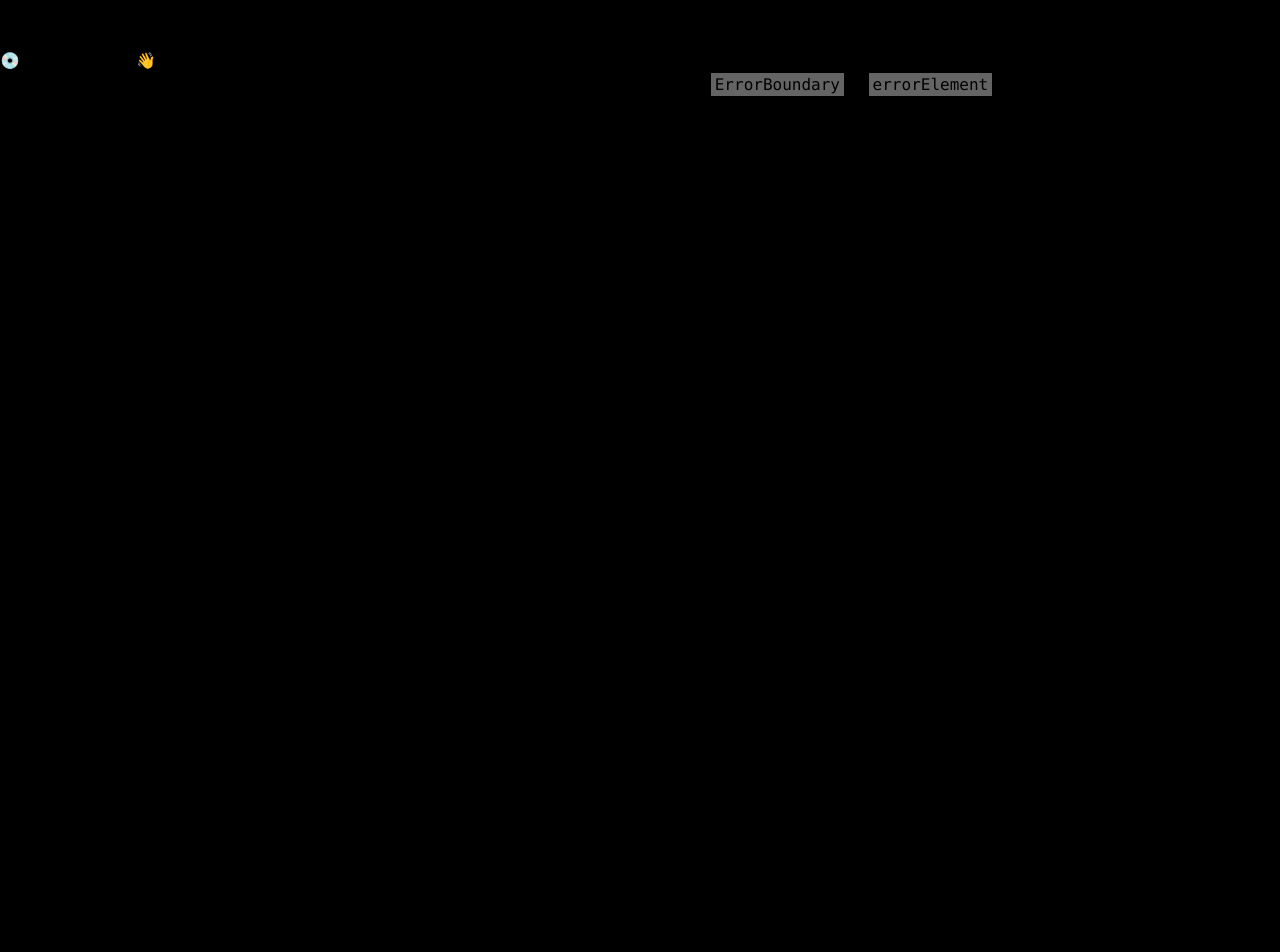
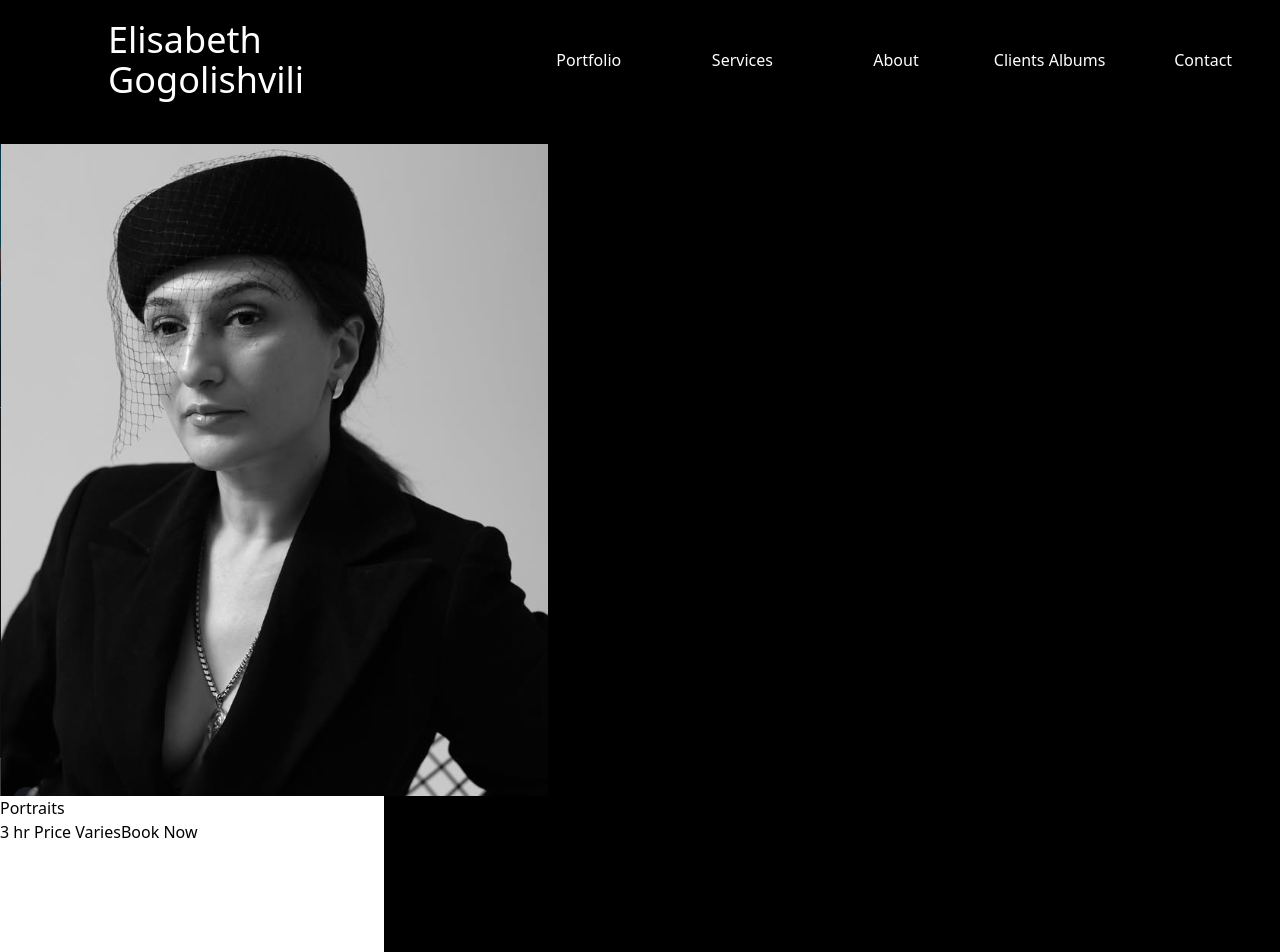
Before and after one commit to Machakhleli/Elisabeths, a React (Vite) app: page /services in a window 1280 px wide. Before the commit this address had no page. Shown: the top 952 px of the page. Before the commit the page ends 800 px from the top, so only its background shows below. Built offline with nearby package versions, Linux system fonts and the light colour scheme.

Commit message:
feat: created dropdown component with full functionality and fully routed. also created pages folder and Services component into this with routing. need to style this component

```diff
--- a/package.json
+++ b/package.json
@@ -21,6 +21,7 @@
     "@types/react": "^19.1.16",
     "@types/react-dom": "^19.1.9",
     "@vitejs/plugin-react": "^5.0.4",
+    "baseline-browser-mapping": "^2.9.8",
     "eslint": "^9.36.0",
     "eslint-plugin-react-hooks": "^5.2.0",
     "eslint-plugin-react-refresh": "^0.4.22",
--- a/src/App.jsx
+++ b/src/App.jsx
@@ -1,13 +1,25 @@
-import { useState } from "react";
+import { Routes, Route } from "react-router-dom";
 import Header from "./components/Header";
 import MainPage from "./components/Main-Page";
 import Footer from "./components/Footer";
+import Services from "./pages/Services";
 
 function App() {
   return (
     <>
       <Header />
-      <MainPage />
+      <Routes>
+        <Route path="/" element={<MainPage />} />
+        <Route path="/services" element={<Services />} />
+        <Route path="/about" element={<h2>About Page</h2>} />
+        <Route path="/cliens" element={<h2>Clients Albums Page</h2>} />
+        <Route path="/contact" element={<h2>Contact Page</h2>} />
+        {/* portfolio routes */}
+        <Route path="/portfolio/portrait" element={<h2>Portrait </h2>} />
+        <Route path="/portfolio/family" element={<h2>Family </h2>} />
+        <Route path="/portfolio/maternity" element={<h2>Maternity </h2>} />
+        <Route path="/portfolio/commercial" element={<h2>Commercial </h2>} />
+      </Routes>
       <Footer />
     </>
   );
--- /dev/null
+++ b/src/components/Dropdown.jsx
@@ -0,0 +1,29 @@
+import { Link } from "react-router-dom";
+
+const Dropdown = ({ title, links }) => {
+  return (
+    <li className="relative group text-white cursor-pointer hover:text-gray-300 transition duration-150">
+      <span>{title}</span>
+      <div
+        className="absolute top-full left-1/2 transform -translate-x-1/2 mt-2 w-48 bg-black
+                    text-white shadow-lg rounded-md opacity-0 group-hover:opacity-100
+                    group-hover:visible transition-opacity duration-300 z-100"
+      >
+        <ul className="py-2">
+          {links.map((link) => (
+            <li key={link.name}>
+              <Link
+                to={link.path}
+                className="block px-4 py-2 hover:text-gray-400 transition duration-150 text-center"
+              >
+                {link.name}
+              </Link>
+            </li>
+          ))}
+        </ul>
+      </div>
+    </li>
+  );
+};
+
+export default Dropdown;
--- a/src/components/Header.jsx
+++ b/src/components/Header.jsx
@@ -1,5 +1,12 @@
 import { Link } from "react-router-dom";
+import Dropdown from "./Dropdown";
 
+const portfolioLinks = [
+  { name: "Portrait", path: "/portfolio/portrait" },
+  { name: "Family", path: "/portfolio/family" },
+  { name: "Maternity", path: "/portfolio/maternity" },
+  { name: "Commercial", path: "/portfolio/commercial" },
+];
 export default function Header() {
   return (
     <header className="w-full h-[7.5rem] grid grid-cols-[1fr_2fr] place-items-end items-center ">
@@ -10,11 +17,19 @@ export default function Header() {
         <h1>Elisabeth Gogolishvili</h1>
       </Link>
       <ul className="w-3xl grid grid-cols-5 place-items-center items-center list-none text-white ">
-        <li>Portfolio</li>
-        <li>Services</li>
-        <li>About</li>
-        <li>Clients Albums</li>
-        <li>Contact</li>
+        <Dropdown title="Portfolio" links={portfolioLinks} />
+        <li>
+          <Link to={"/services"}> Services</Link>
+        </li>
+        <li>
+          <Link to={"/about"}>About</Link>
+        </li>
+        <li>
+          <Link to={"/cliens"}>Clients Albums</Link>
+        </li>
+        <li>
+          <Link to={"/contact"}>Contact</Link>
+        </li>
       </ul>
     </header>
   );
--- a/src/components/Main-Page.jsx
+++ b/src/components/Main-Page.jsx
@@ -3,9 +3,9 @@ import mainPhoto from "../assets/main-photo.jpg";
 export default function MainPage() {
   return (
     <section className="relative w-full h-full flex justify-end ">
-      <div className=" absolute top-24 left-28 z-10 w-[40%] h-[70vh] bg-white  flex flex-col justify-center items-center gap-8 ">
-        <span>Elisabeth GogoliSvili</span>
-        <h1>PHOTOGRAPHY STUDIO</h1>
+      <div className=" absolute top-40 left-28 z-10 w-[40%] h-[70vh] bg-white  flex flex-col justify-center items-center gap-20 ">
+        <span className="text-3xl">Elisabeth GogoliSvili</span>
+        <h1 className="text-6xl text-center">PHOTOGRAPHY STUDIO</h1>
         <button className=" w-25 cursor-pointer border-b-2 border-black hover:text-gray-500 transition-colors duration-300">
           Book Now
         </button>
--- a/src/main.jsx
+++ b/src/main.jsx
@@ -2,11 +2,12 @@ import { StrictMode } from "react";
 import { createRoot } from "react-dom/client";
 import "./index.css";
 import App from "./App.jsx";
-import { createBrowserRouter, RouterProvider } from "react-router-dom";
-const router = createBrowserRouter([{ path: "/", element: <App /> }]);
+import { BrowserRouter } from "react-router-dom";
 
 createRoot(document.getElementById("root")).render(
   <StrictMode>
-    <RouterProvider router={router} />
+    <BrowserRouter>
+      <App />
+    </BrowserRouter>
   </StrictMode>
 );
--- /dev/null
+++ b/src/pages/Services.jsx
@@ -0,0 +1,19 @@
+import React from "react";
+import portraitMain from "../assets/Sh.m.png";
+
+export default function Services() {
+  return (
+    <div>
+      <h1>SERVICES</h1>
+      <div className="Portraits">
+        <img src={portraitMain} alt="portrait sections main photo" />
+        <div className="w-sm h-svh bg-white">
+          <h2>Portraits</h2>
+          <span>3 hr</span>
+          <span> Price Varies</span>
+          <button>Book Now</button>
+        </div>
+      </div>
+    </div>
+  );
+}
```
Also changed, not shown: src/assets/Sh.m.png (added), 1 other file (tests, documents, lock files or other folders).
